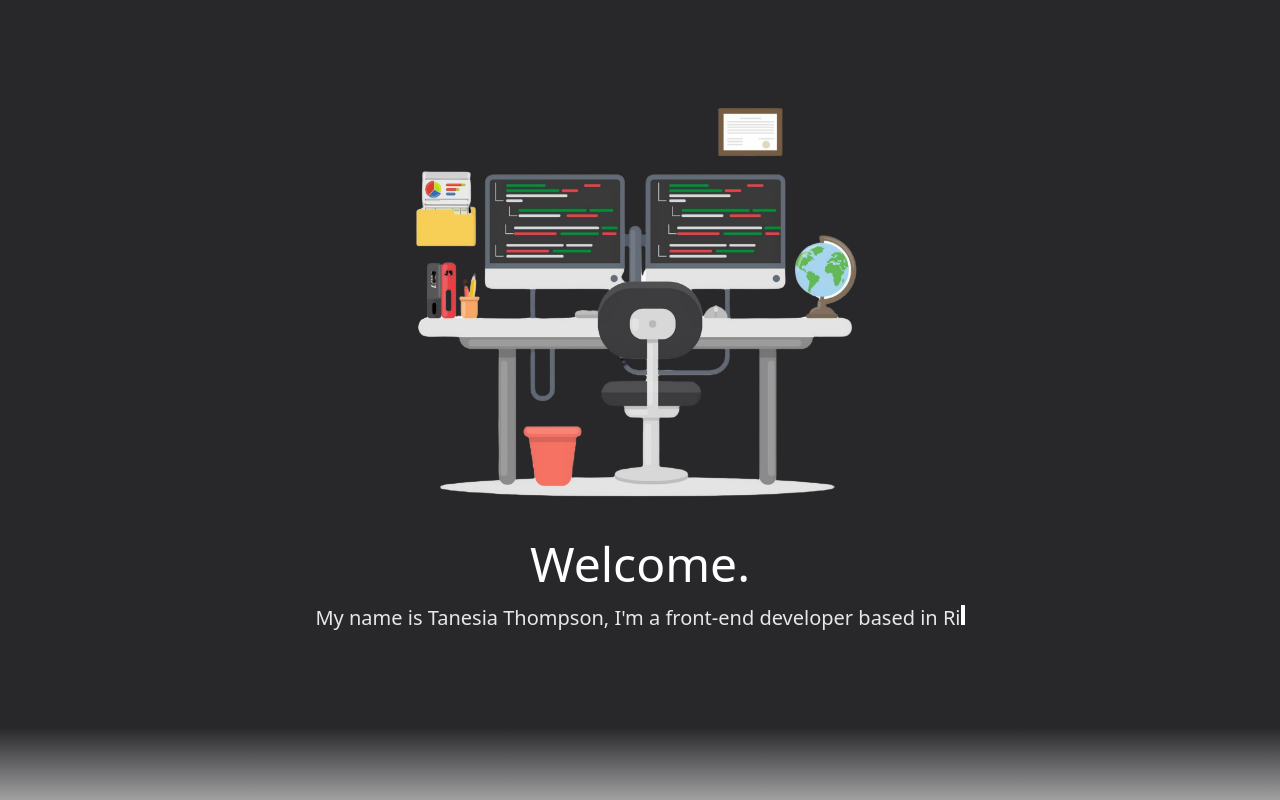
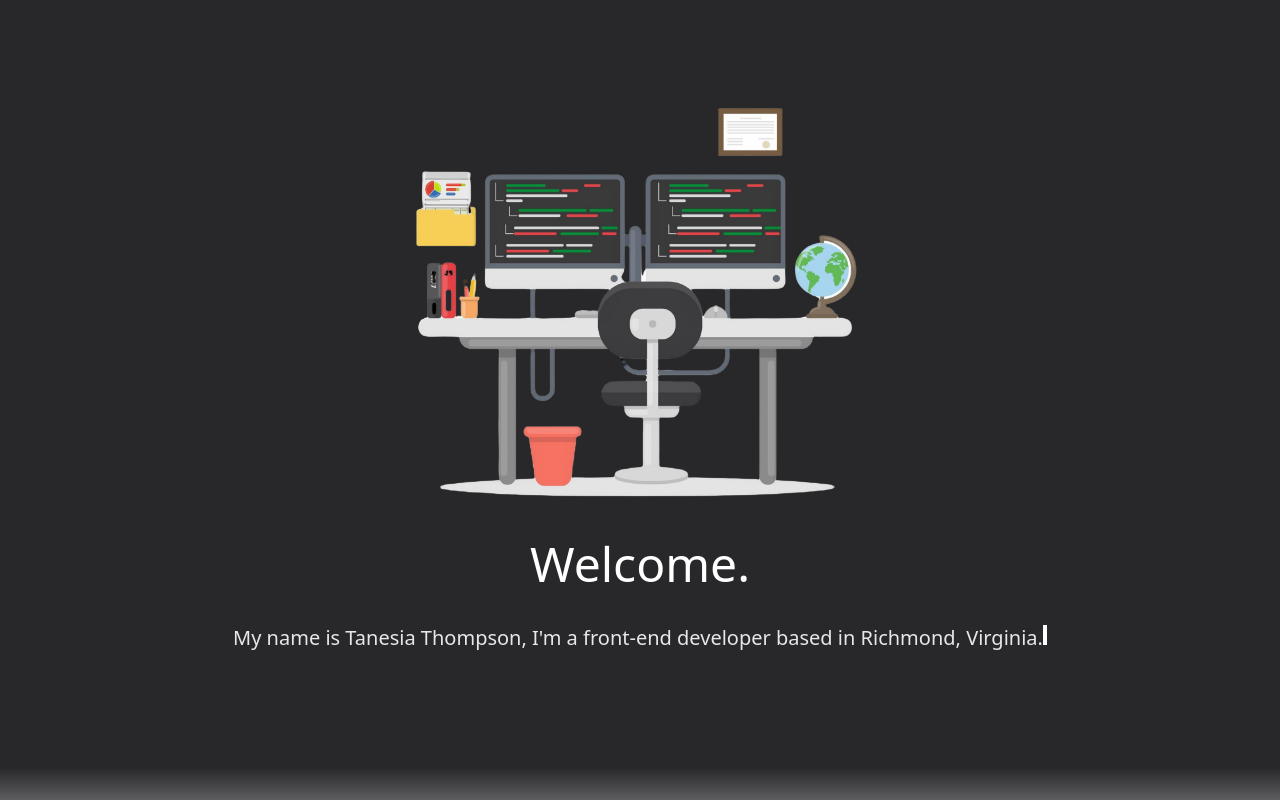
Before and after one commit to Tthompson8416/tanesiacodes, a React (Vite) app: page / in a window 1280 px wide. Shown: the top 800 px of the page. Built offline with nearby package versions, Linux system fonts and the light colour scheme.

Commit message:
IntroSection paragraph animation speed increased from 50 to 40, margins and padding adjusted

```diff
--- a/src/components/IntroSection.jsx
+++ b/src/components/IntroSection.jsx
@@ -26,7 +26,7 @@
     setTypedText(introText);
     clearInterval(typingInterval);
   }
-}, 50) : null;
+}, 40) : null;
 
     // Trigger intro text animation after welcome
     const introTimer = setTimeout(() => {
@@ -62,7 +62,7 @@
         </h1>
 
         <p
-          className={`text-lg md:text-xl text-gray-200 text-center transition-opacity duration-1000 ease-in-out ${
+          className={`text-lg md:text-xl text-gray-200 text-center transition-opacity mr-10 ml-10 p-5 pl-2 pr-2 duration-1000 ease-in-out ${
             showIntro ? "opacity-100" : "opacity-0"
           }`}
         >
```
